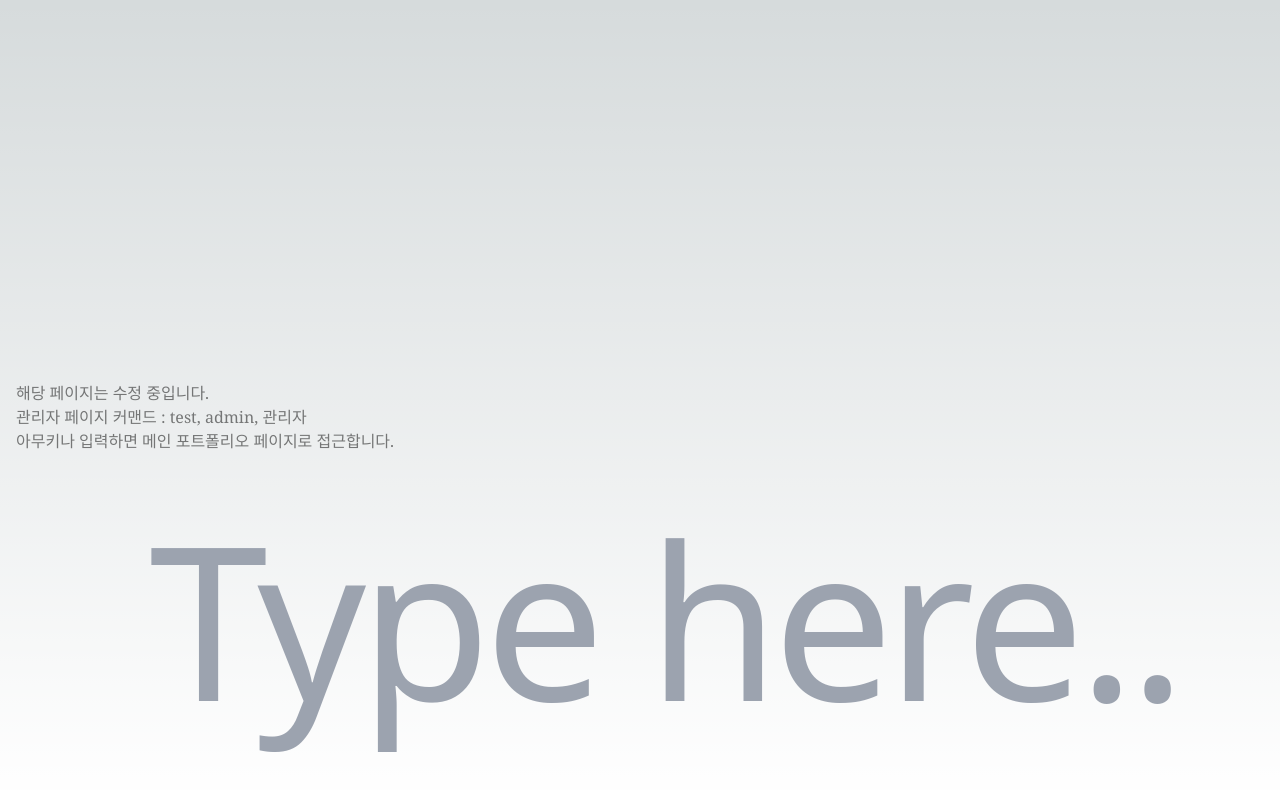
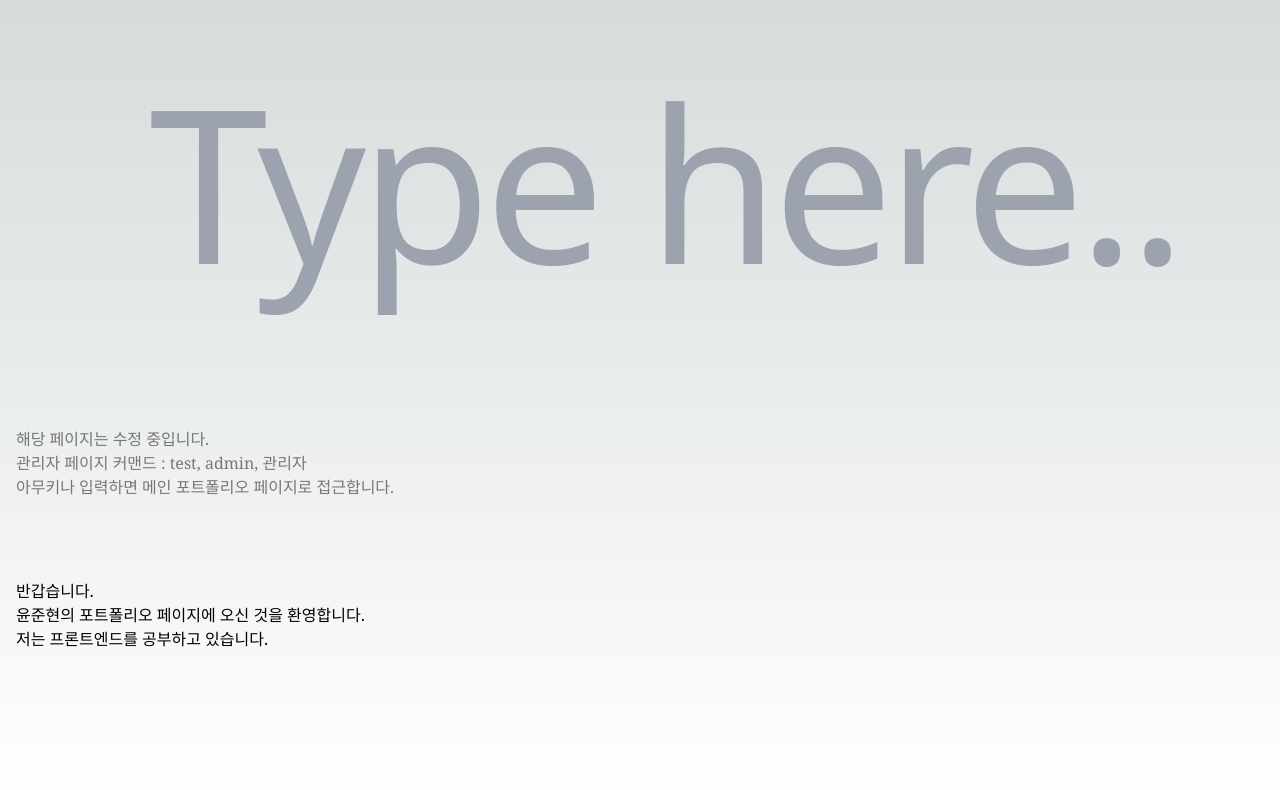
Before and after one commit to YoonJieut/YoonJieutBlog, a Next.js app: page / in a window 1280 px wide. Shown: the top 790 px of the page. Built offline with nearby package versions, Linux system fonts and the light colour scheme.

Commit message:
feat : 컴포넌트 정리

```diff
--- /dev/null
+++ b/app/components/ui/Temp/EntryLayout.tsx
@@ -0,0 +1,19 @@
+import { CustomInputArea } from "../Molecules/FetchInput/CustomInputArea";
+
+const EntryLayout = () => {
+  return (
+    <main className="w-screen h-screen flex flex-col justify-end items-center overflow-hidden p-4">
+      <div className="font-thin font-serif self-start opacity-50">
+        <p className="font-thin font-serif">해당 페이지는 수정 중입니다.</p>
+        <p className="font-thin font-serif">
+          관리자 페이지 커맨드 : test, admin, 관리자
+        </p>
+        <p className="font-thin font-serif">
+          아무키나 입력하면 메인 포트폴리오 페이지로 접근합니다.
+        </p>
+      </div>
+      <CustomInputArea />
+    </main>
+  );
+};
+export default EntryLayout;
--- /dev/null
+++ b/app/components/ui/Temp/EntryLayoutVer2.tsx
@@ -0,0 +1,27 @@
+import { CustomInputArea } from "../Molecules/FetchInput/CustomInputArea";
+
+const EntryLayoutVer2 = () => {
+  return (
+    <main className="w-screen h-screen flex flex-col justify-start overflow-hidden p-4 gap-20">
+      <CustomInputArea />
+      <div className="font-thin font-serif self-start opacity-50">
+        <p className="font-thin font-serif">해당 페이지는 수정 중입니다.</p>
+        <p className="font-thin font-serif">
+          관리자 페이지 커맨드 : test, admin, 관리자
+        </p>
+        <p className="font-thin font-serif">
+          아무키나 입력하면 메인 포트폴리오 페이지로 접근합니다.
+        </p>
+      </div>
+      <div>
+        <p>
+          반갑습니다. <br />
+          윤준현의 포트폴리오 페이지에 오신 것을 환영합니다.
+          <br />
+          저는 프론트엔드를 공부하고 있습니다.
+        </p>
+      </div>
+    </main>
+  );
+};
+export default EntryLayoutVer2;
--- a/app/page.tsx
+++ b/app/page.tsx
@@ -1,19 +1,6 @@
-// import Image from "next/image";
-import { CustomInputArea } from "@/app/components/ui/Molecules/FetchInput/CustomInputArea";
+// import EntryLayout from "./components/ui/Temp/EntryLayout";
+import EntryLayoutVer2 from "./components/ui/Temp/EntryLayoutVer2";
 
 export default function Home() {
-  return (
-    <main className="w-screen h-screen flex flex-col justify-end items-center overflow-hidden p-4">
-      <div className="font-thin font-serif self-start opacity-50">
-        <p className="font-thin font-serif">해당 페이지는 수정 중입니다.</p>
-        <p className="font-thin font-serif">
-          관리자 페이지 커맨드 : test, admin, 관리자
-        </p>
-        <p className="font-thin font-serif">
-          아무키나 입력하면 메인 포트폴리오 페이지로 접근합니다.
-        </p>
-      </div>
-      <CustomInputArea />
-    </main>
-  );
+  return <EntryLayoutVer2 />;
 }
```
